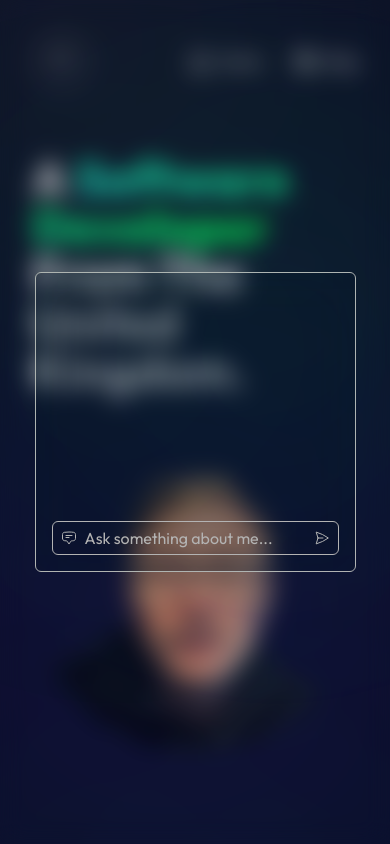
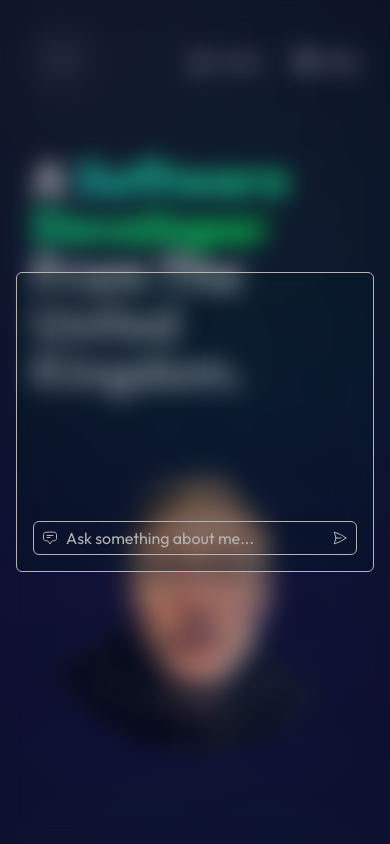
Before and after one commit to conorvenus/ConorPortfolio, a React (Vite) app in the folder client/: page / in a window 390 px wide. Both pictures are taken after a click on the element 61 px from the left and 61 px from the top of the page. Shown: the top 844 px of the page. Built offline with nearby package versions, Linux system fonts and the light colour scheme.

Commit message:
Fixed modal displaying incorrectly on mobile devices

```diff
--- a/client/index.html
+++ b/client/index.html
@@ -6,7 +6,7 @@
     <title>Conor Venus - Blog</title>
   </head>
   <body class="overflow-x-hidden">
-    <div id="root" class="mx-auto max-w-6xl p-8"></div>
+    <div id="root"></div>
     <script type="module" src="/src/main.jsx"></script>
   </body>
 </html>
--- a/client/src/App.jsx
+++ b/client/src/App.jsx
@@ -32,11 +32,14 @@ export default function App() {
       <Modal visible={isModalOpen} toggleModal={toggleModal}  />
 
       {/* Primary Content */}
-      <Navbar toggleModal={toggleModal} />
-      <HeroSection />
-      <EducationSection />
-      <ExperienceSection />
-      <ProjectsSection />
+      <div className="mx-auto max-w-6xl p-8">
+        <Navbar toggleModal={toggleModal} />
+        <HeroSection />
+        <EducationSection />
+        <ExperienceSection />
+        <ProjectsSection />
+      </div>
+
     </>
   )
 }
--- a/client/src/components/Modal.jsx
+++ b/client/src/components/Modal.jsx
@@ -43,7 +43,7 @@ export default function Modal({ visible = false, toggleModal }) {
             {visible && (
                 <motion.div
                     onClick={toggleModal}
-                    className="fixed grid place-items-center h-screen w-screen top-0 left-0 bg-background bg-opacity-20 z-10 backdrop-blur-md"
+                    className="fixed grid place-items-center h-screen w-screen top-0 left-0 px-4 bg-background bg-opacity-20 z-10 backdrop-blur-md"
                     initial={{ backdropFilter: 'blur(0px)', opacity: 0 }}
                     animate={{ backdropFilter: 'blur(12px)', opacity: 1 }}
                     exit={{ backdropFilter: 'blur(0px)', opacity: 0 }}
@@ -55,13 +55,13 @@ export default function Modal({ visible = false, toggleModal }) {
                         animate={{opacity: 1}}
                         exit={{opacity: 0}}
                         transition={{duration: 0.5, ease: 'easeInOut'}}
-                        className="max-h-[600px] flex flex-col p-4 card max-w-[600px] min-h-[300px] border border-text-secondary rounded-md bg-background bg-opacity-20 backdrop-blur-[25px]">
+                        className="mx-4 overflow-hidden w-full box-border max-h-[600px] flex flex-col p-4 card max-w-[600px] min-h-[300px] border border-text-secondary rounded-md bg-background bg-opacity-20 backdrop-blur-[25px]">
                         <main className="flex-1 flex flex-col gap-4 overflow-auto my-4 pr-4">
                             {messages.map((message, idx) =>
                                 <ChatMessage key={idx} content={message.content} isBot={message.isBot} />
                             )}
                         </main>
-                        <form onSubmit={sendMessage} className="border border-text-secondary px-2 py-1 rounded-md text-text-secondary flex items-center justify-between">
+                        <form onSubmit={sendMessage} className="overflow-x-auto border border-text-secondary px-2 py-1 rounded-md text-text-secondary flex items-center justify-between">
                             <div className="flex items-center gap-2 flex-1">
                                 <ChatBubbleBottomCenterTextIcon className="h-4 w-4" />
                                 <input value={input} onChange={event => setInput(event.target.value)} className="flex-1 bg-transparent outline-none placeholder:text-text-secondary" type="text" placeholder="Ask something about me..." />
```
